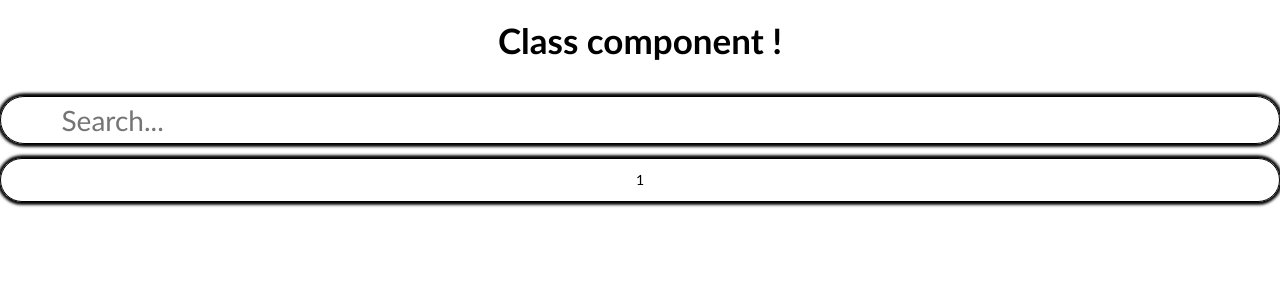
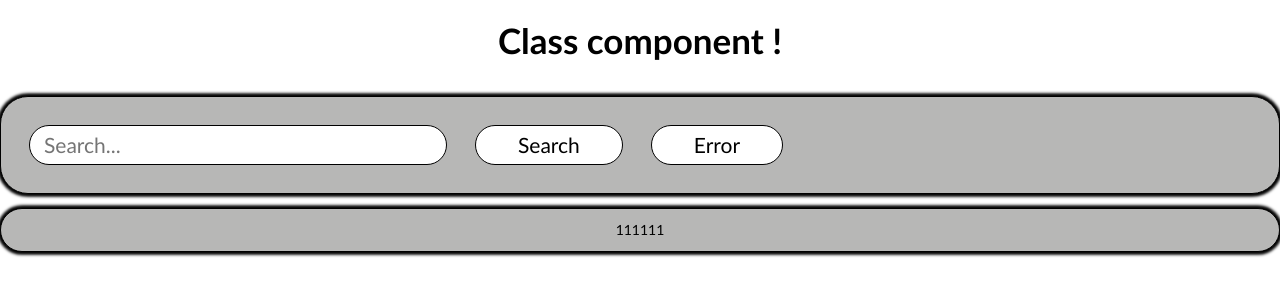
Before and after one commit to mikhaelHan/React-component-class, a React (Vite) app: page / in a window 1280 px wide. Shown: the top 300 px of the page. Built offline with nearby package versions, Linux system fonts and the light colour scheme.

Commit message:
feat: add Search component

```diff
--- a/src/components/App.component/App.component.scss
+++ b/src/components/App.component/App.component.scss
@@ -4,7 +4,7 @@
   text-align: center;
 }
 
-.wrapper {
+.app-wrapper {
   width: 100%;
   height: 100%;
   display: flex;
@@ -12,24 +12,13 @@
   gap: 1rem;
 }
 
-.title {
+.app-title {
   font-size: 2.5rem;
   font-weight: 800;
 }
 
-.container-top {
-  width: 100%;
-  border: 0.1rem solid #000000;
-  border-radius: 2rem;
-  box-shadow: 0rem 0rem 0.2rem 0.2rem #000000;
-
-  &__input {
-    padding: 0.5rem 1rem;
-    font-size: 2rem;
-  }
-}
-
-.container-bottom {
+.app-container {
+  background: #b7b7b6;
   padding: 1rem;
   width: 100%;
   border: 0.1rem solid #000000;
--- a/src/components/App.component/App.component.tsx
+++ b/src/components/App.component/App.component.tsx
@@ -1,28 +1,18 @@
 import React from 'react';
 
 import './App.component.scss';
+import SearchComponent from '../Search.component/Search.component';
 
-// import ApiService from '../../services/client-API.service';
-
-const App: React.FC = () => {
-  // const data = [];
-  // const getResult = async (): Promise<void> => {
-  // const res = await ApiService();
-  // };
+const AppComponent: React.FC = () => {
   return (
-    <div className="wrapper">
-      <h1 className="title">Class component !</h1>
-      <div className="container-top">
-        <input
-          placeholder="Search..."
-          className="container-top__input"
-          type="search"
-          size={70}
-        />
+    <div className="app-wrapper">
+      <h1 className="app-title">Class component !</h1>
+      <div className="app-container">
+        <SearchComponent />
       </div>
-      <div className="container-bottom">1</div>
+      <div className="app-container">111111</div>
     </div>
   );
 };
 
-export default App;
+export default AppComponent;
--- /dev/null
+++ b/src/components/Search.component/Search.component.scss
@@ -0,0 +1,28 @@
+.search-container {
+  padding: 1rem;
+  display: flex;
+  gap: 2rem;
+
+  &__input,
+  &__button {
+    padding: 0.5rem 1rem;
+    font-size: 1.5rem;
+    border: 0.1rem solid #000000;
+    border-radius: 2rem;
+  }
+
+  &__button {
+    padding: 0.5rem 3rem;
+    font-size: 1.5rem;
+    border: 0.1rem solid #000000;
+    color: #000000;
+    background: #ffffff;
+    transition-duration: 0.3s;
+  }
+
+  &__button:hover {
+    border: 0.1rem solid #ffffff;
+    color: #ffffff;
+    background: #000000;
+  }
+}
--- /dev/null
+++ b/src/components/Search.component/Search.component.tsx
@@ -0,0 +1,30 @@
+import React from 'react';
+
+import './Search.component.scss';
+
+// import ApiService from '../../services/client-API.service';
+
+const SearchComponent: React.FC = () => {
+  // const data = [];
+  // const getResult = async (): Promise<void> => {
+  // const res = await ApiService();
+  // };
+  return (
+    <div className="search-container">
+      <input
+        placeholder="Search..."
+        className="search-container__input"
+        type="search"
+        size={30}
+      />
+      <button type="button" className="search-container__button">
+        Search
+      </button>
+      <button type="button" className="search-container__button">
+        Error
+      </button>
+    </div>
+  );
+};
+
+export default SearchComponent;
--- a/src/main.tsx
+++ b/src/main.tsx
@@ -3,10 +3,10 @@ import ReactDOM from 'react-dom/client';
 
 import './index.scss';
 
-import App from './components/App.component/App.component';
+import AppComponent from './components/App.component/App.component';
 
 ReactDOM.createRoot(document.getElementById('root')!).render(
   <React.StrictMode>
-    <App />
+    <AppComponent />
   </React.StrictMode>,
 );
```
Also changed, not shown: src/index.scss (+17 -17 lines).
